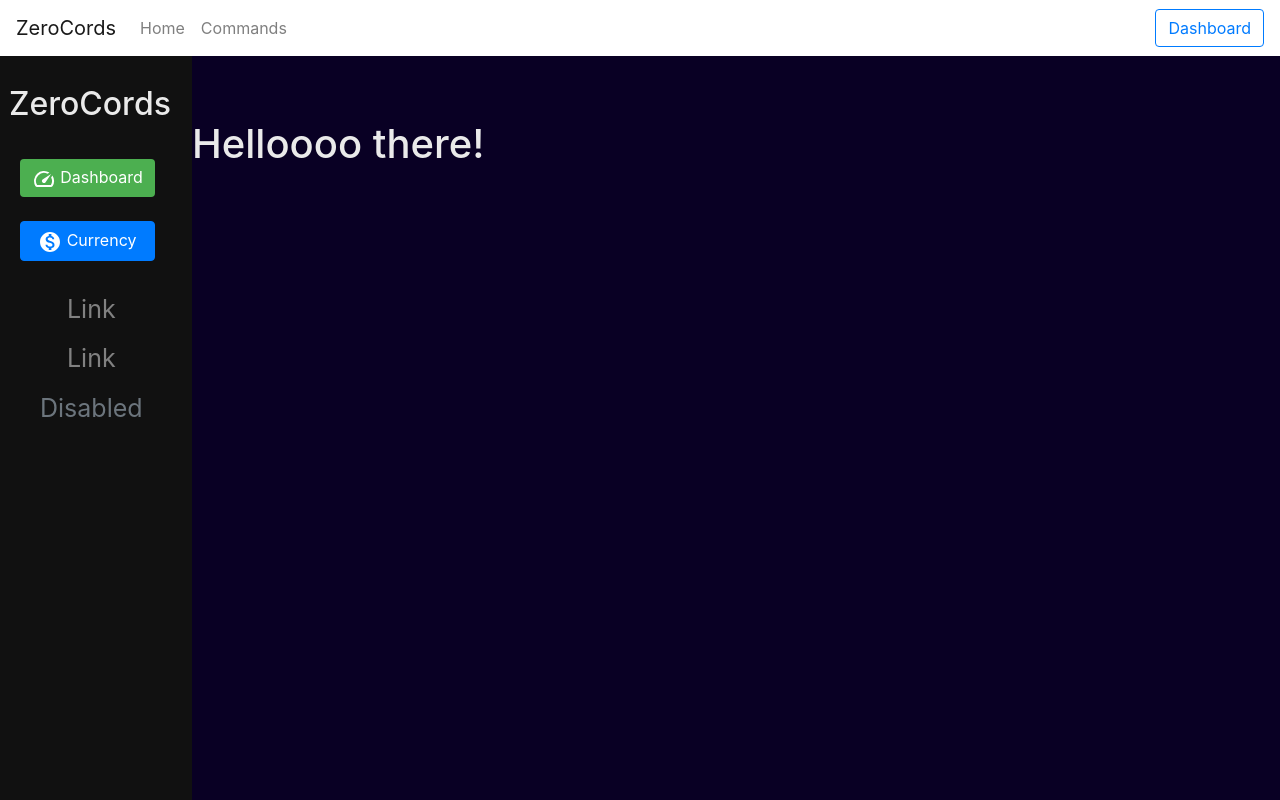
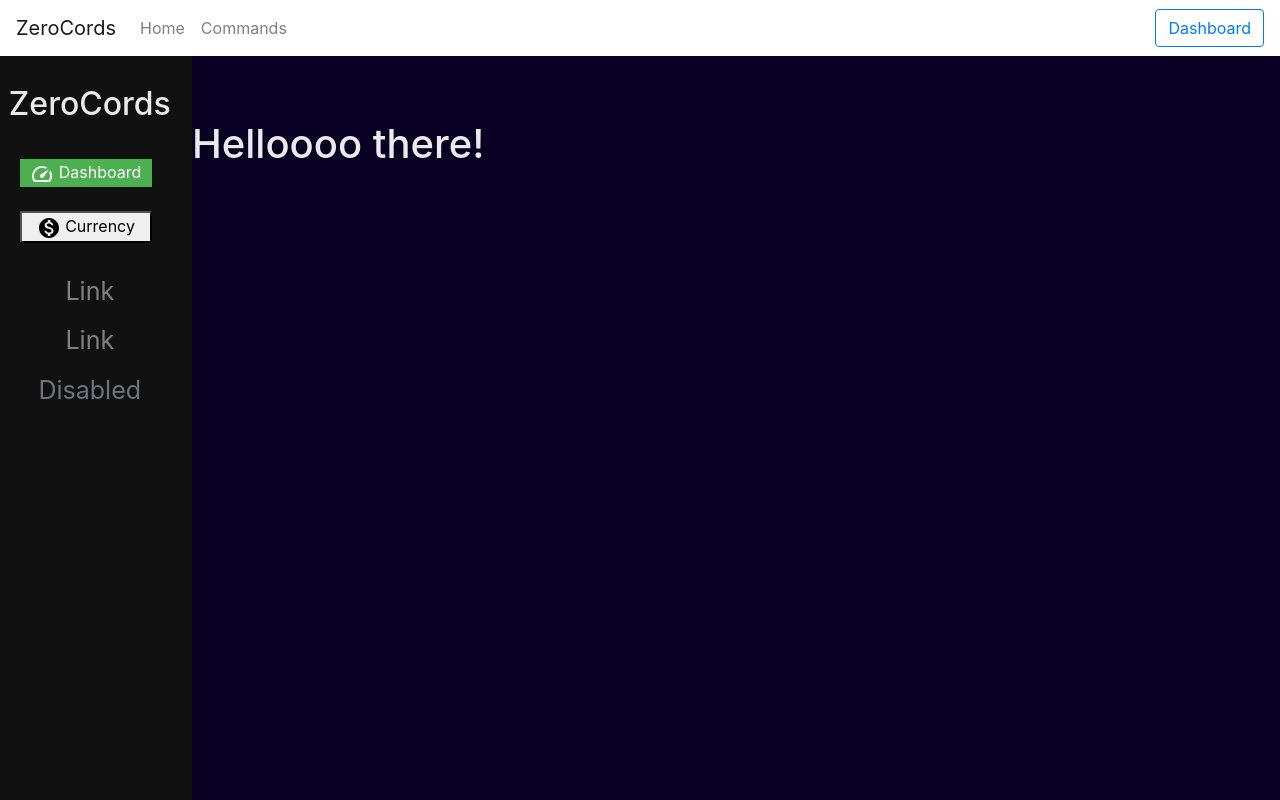
Before and after one commit to Dukt-Hosting/web-zerocords, a Next.js app: page /dashboard in a window 1280 px wide. Built offline with nearby package versions, Linux system fonts and the light colour scheme.

Commit message:
Stupid Html

```diff
--- a/components/SideBar.js
+++ b/components/SideBar.js
@@ -13,10 +13,10 @@ export default function SideBar(props) {
                         </h2>
                     </Container> {' '}<br/>
                     <Container style={{width:"100%", textAlign:"center"}}>
-                        <Button className={styles.sideButton} style={{width:"100%", textAlign:"center"}} variant="primary"><Speed/> Dashboard </Button>
+                        <button className={styles.sideButton} style={{width:"100%", textAlign:"center"}} variant="primary"><Speed/> Dashboard </button>
                     </Container> {' '}<br/>
                     <Container style={{width:"100%", textAlign:"center"}}>
-                        <Button style={{width:"100%", textAlign:"center"}} variant="primary"><MonetizationOn/> Currency </Button>
+                        <button style={{width:"100%", textAlign:"center"}} variant="primary"><MonetizationOn/> Currency </button>
                     </Container> {' '}<br/>
                     <Nav.Link eventKey="link-1">Link</Nav.Link>
                     <Nav.Link eventKey="link-2">Link</Nav.Link>
```
